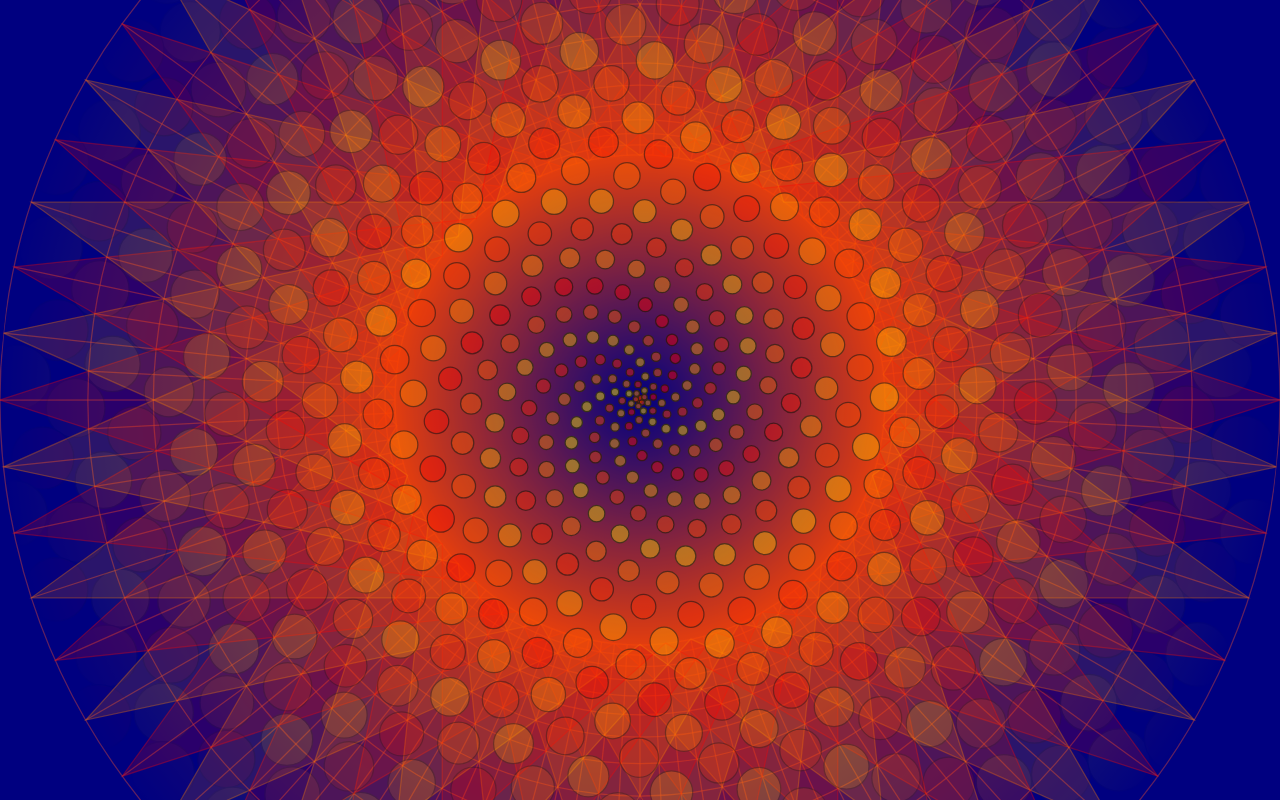
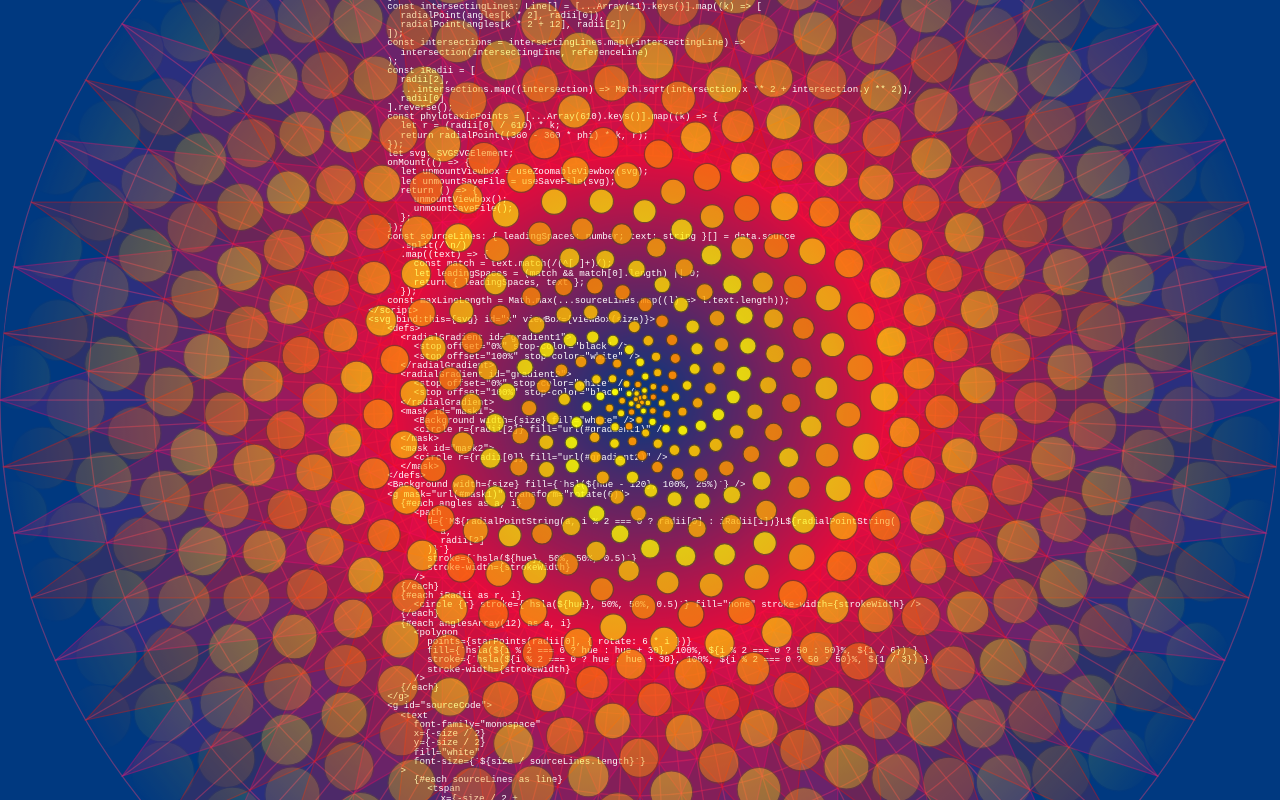
Before and after one commit to dopplerreflect/starts-with-a, a SvelteKit app: page /x in a window 1280 px wide. Built offline with nearby package versions, Linux system fonts and the light colour scheme.

Commit message:
x: source code

```diff
--- /dev/null
+++ b/src/routes/x/+page.server.ts
@@ -0,0 +1,10 @@
+import type { PageServerLoad } from './$types';
+import { readFile } from 'node:fs/promises';
+
+export const load = (async ({ params, route }) => {
+	const decoder = new TextDecoder('utf8');
+	const source: ArrayBuffer = await readFile(`./src/routes${route.id}/+page.svelte`);
+	return {
+		source: decoder.decode(source).replace(/\t/g, '  ')
+	};
+}) satisfies PageServerLoad;
--- a/src/routes/x/+page.svelte
+++ b/src/routes/x/+page.svelte
@@ -1,4 +1,7 @@
 <script lang="ts">
+	import type { PageData } from './$types';
+	export let data: PageData;
+
 	import Background from '$lib/components/Background.svelte';
 	import {
 		anglesArray,
@@ -8,16 +11,15 @@
 		viewBox,
 		phi,
 		radialPointString,
-		intersection,
-		polygon
+		intersection
 	} from '$lib/geometry';
 	import { useSaveFile } from '$lib/save-svg';
 	import { useZoomableViewbox } from '$lib/use-zoomable-viewbox';
 	import { onMount } from 'svelte';
 
-	const size = 512;
+	const size = 1920;
 	const strokeWidth = size / 1024;
-	const hue = 0;
+	const hue = 333;
 	const angles = anglesArray(120);
 	const radii = arrayMap(3, (n) => Math.round((size / 2) * phi ** n));
 	const referenceLine: Line = [
@@ -49,6 +51,14 @@
 			unmountSaveFile();
 		};
 	});
+	const sourceLines: { leadingSpaces: number; text: string }[] = data.source
+		.split(/\n/)
+		.map((text) => {
+			const match = text.match(/(^[ ]+)/);
+			let leadingSpaces = (match && match[0].length) || 0;
+			return { leadingSpaces, text };
+		});
+	const maxLineLength = Math.max(...sourceLines.map((l) => l.text.length));
 </script>
 
 <svg bind:this={svg} id="x" viewBox={viewBox(size)}>
@@ -94,14 +104,33 @@
 			/>
 		{/each}
 	</g>
+	<g id="sourceCode">
+		<text
+			font-family="monospace"
+			x={-size / 2}
+			y={-size / 2}
+			fill="white"
+			font-size={`${size / sourceLines.length}`}
+		>
+			{#each sourceLines as line}
+				<tspan
+					x={-size / 2 +
+						10 * line.leadingSpaces +
+						size -
+						maxLineLength * (size / sourceLines.length)}
+					dy="1em">{line.text}</tspan
+				>
+			{/each}
+		</text>
+	</g>
 	<g mask="url(#mask2)">
 		{#each phylotaxicPoints as p, i}
 			<circle
 				r={((radii[0] / 610) * i) / 21 + 2 * strokeWidth}
 				cx={p.x}
 				cy={p.y}
-				fill={`hsla(${(i % 13) * (60 / 13) + hue}, 100%, 50%, 0.5)`}
-				stroke={`hsla(${(i % 13) * (60 / 13) + hue}, 50%, 15%, 1)`}
+				fill={`hsla(${(i % 13) * (30 / 13) + hue + 60}, 100%, 50%, 1)`}
+				stroke={`hsla(${(i % 13) * (30 / 13) + hue + 60}, 50%, 25%, 1)`}
 				stroke-width={strokeWidth}
 			/>
 		{/each}
```
Also changed, not shown: 1 other file (tests, documents, lock files or other folders).
